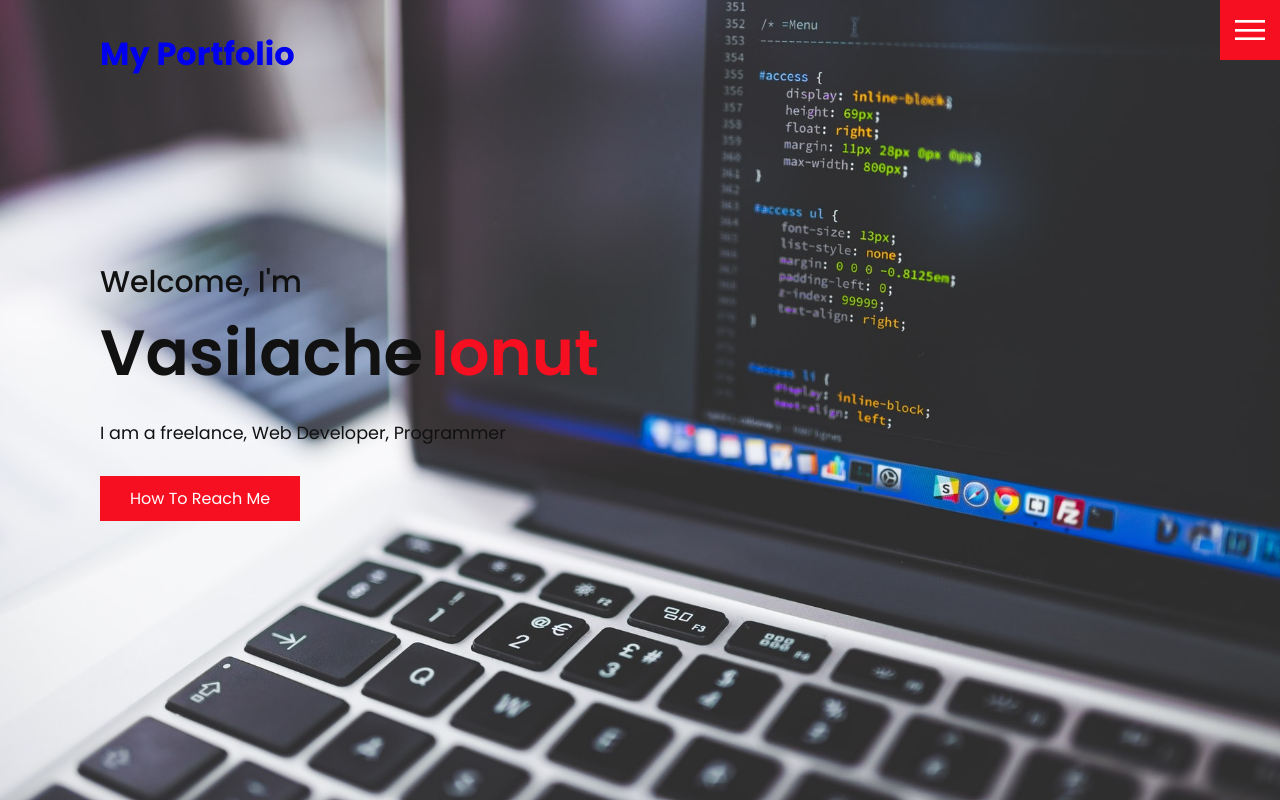
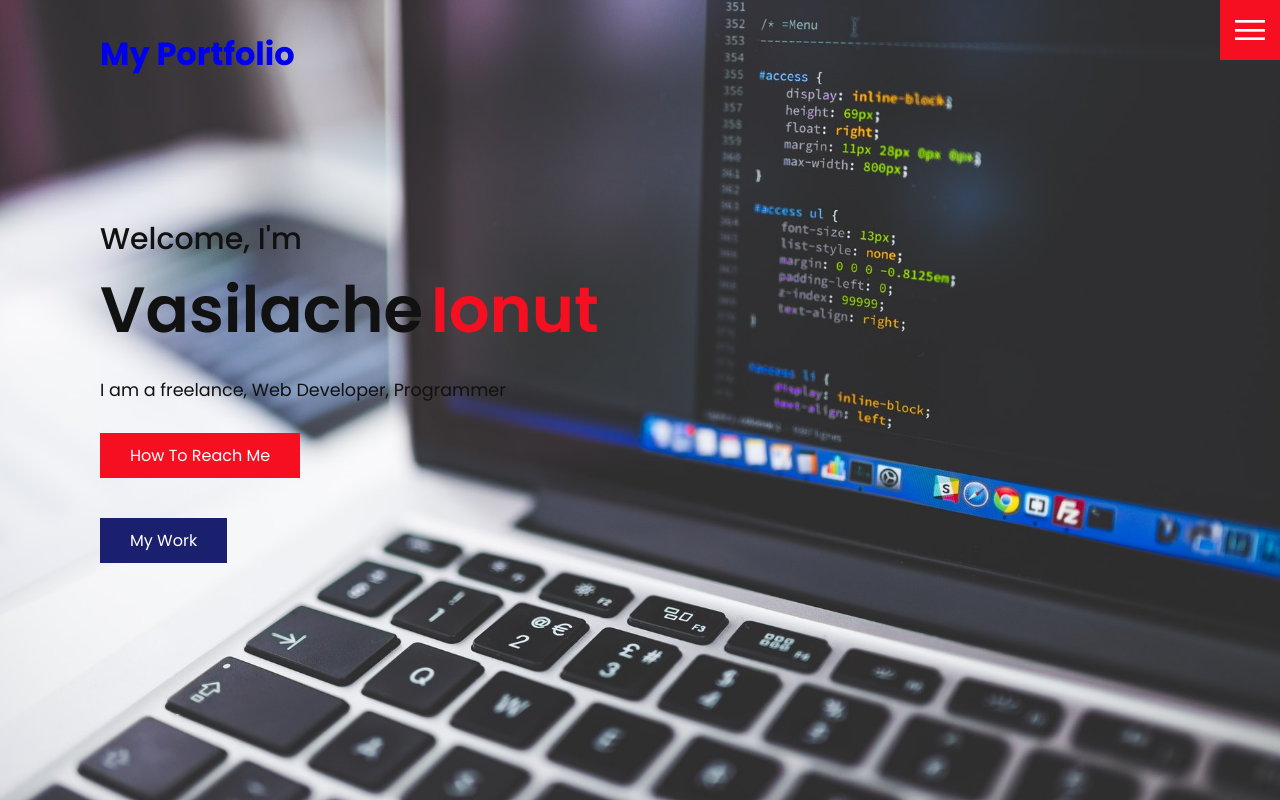
Before and after one commit to vasilacheionut/portfolio, a PHP site: page / in a window 1280 px wide. Run offline with PHP 8.4, Linux system fonts and the light colour scheme.

Commit message:
add to home my work

```diff
--- a/css/style.css
+++ b/css/style.css
@@ -74,6 +74,10 @@ section.home {
 
 .btn-success{
     background: var(--success-color);
+}
+
+.btn-info{
+    background: var(--secondary-color);
 }
 
 .btn:hover {
--- a/index.php
+++ b/index.php
@@ -8,7 +8,8 @@
         <div class="home-content">
             <h1>Welcome, I'm <br> <span class="fn">Vasilache</span> <span class="ln">Ionut</span></h1>
             <p>I am a freelance, Web Developer, Programmer</p>
-            <a href="contact.php" class="btn">How To Reach Me</a>
+            <a href="contact.php" class="btn">How To Reach Me</a><br>
+            <a href="mywork.php"  class="btn btn-info">My Work</a>
         </div>
     </section>
 
```
